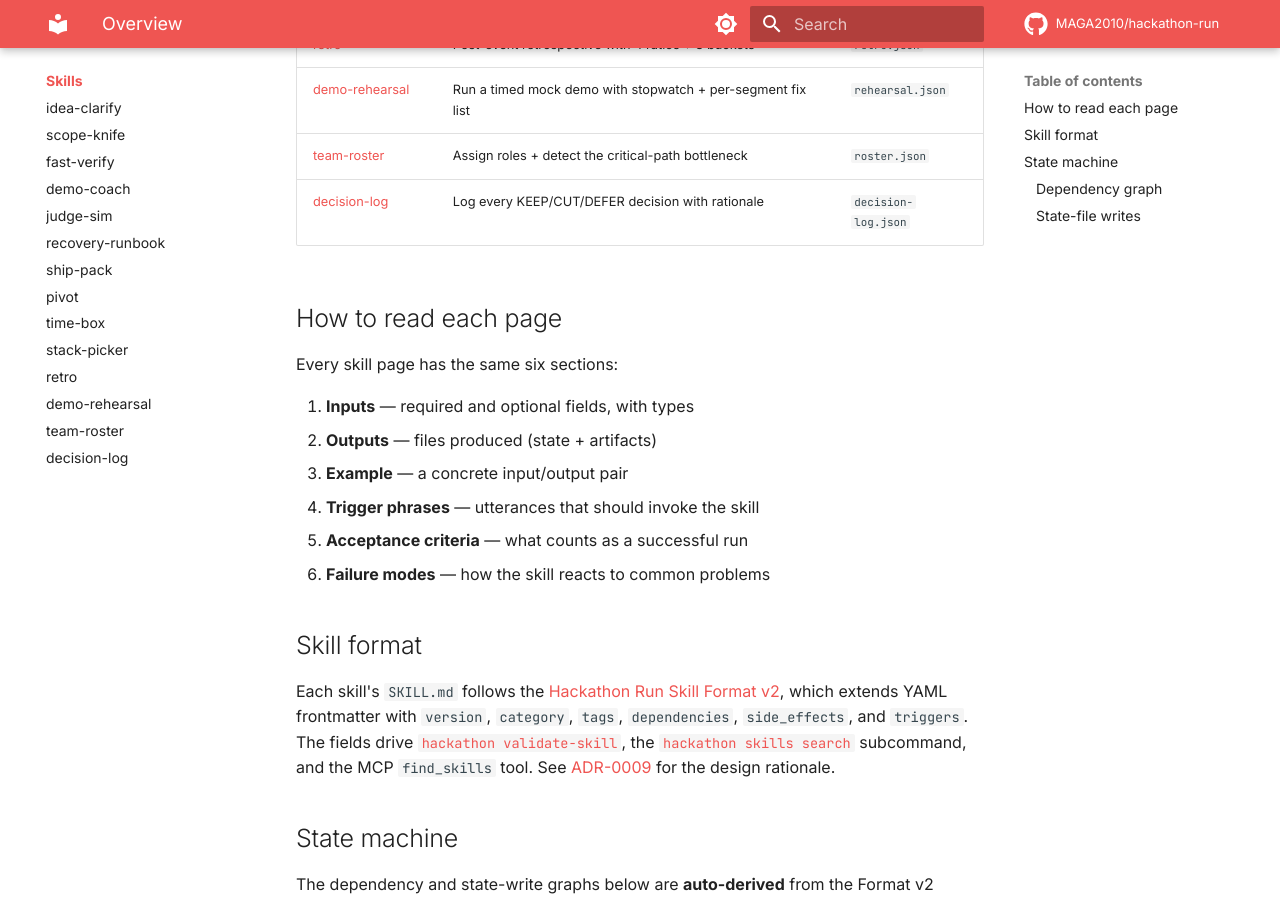
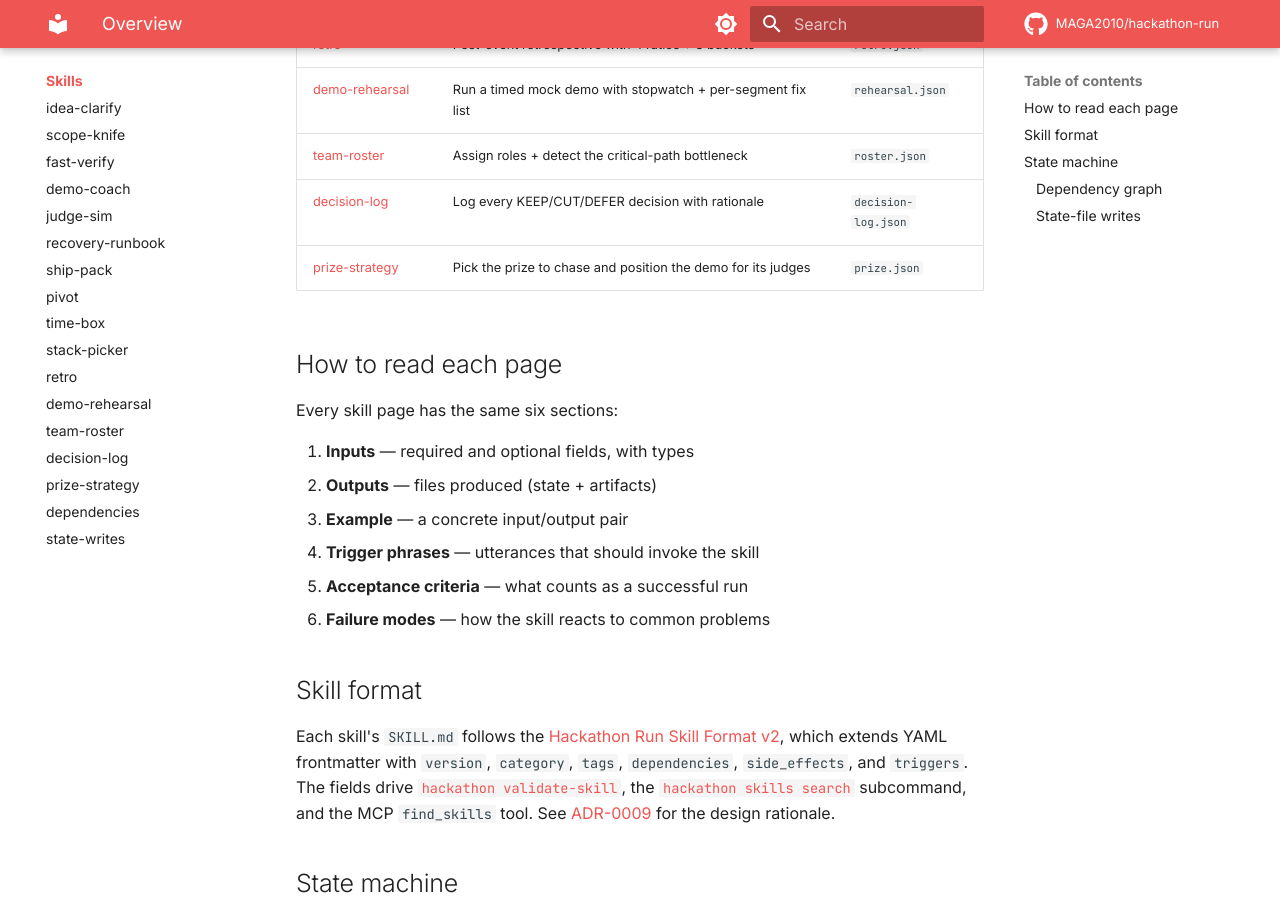
Before and after one commit to MAGA2010/hackathon-run, an MkDocs documentation site: the page built from docs/skills/index.md, in a window 1280 px wide and 900 px high, scrolled down 819 px. Built offline with MkDocs 1.6.1 and Material for MkDocs 9.7.7, drawn with Linux system fonts in a browser that asks for light colours; comment, search, counter and statistics services are not loaded.

```diff
--- a/docs/skills/index.md
+++ b/docs/skills/index.md
@@ -5,22 +5,23 @@ references. Skills are designed to be invoked by an agent that reads the
 SKILL.md, runs the scripts, and writes the state file at the path the contract
 specifies.
 
-| Skill                                   | One-line summary                                            | Output state        |
-| --------------------------------------- | ----------------------------------------------------------- | ------------------- |
-| [idea-clarify](idea-clarify.md)         | Surface a one-paragraph brief into a concrete demo goal     | (artifact only)     |
-| [scope-knife](scope-knife.md)           | Force a KEEP/CUT/DEFER decision on every feature            | `plan.json`         |
-| [fast-verify](fast-verify.md)           | Run each `demo_path` step end-to-end                        | `verify.json`       |
-| [demo-coach](demo-coach.md)             | Generate a 30/60/90-second pitch script                     | `demo.json`         |
-| [judge-sim](judge-sim.md)               | Simulate a judge panel + score                              | `review.json`       |
-| [ship-pack](ship-pack.md)               | Final ship audit (secrets, README, packaging)               | `ship.json`         |
-| [recovery-runbook](recovery-runbook.md) | Detect a 2am-class failure and emit a runbook               | `recovery.json`     |
-| [pivot](pivot.md)                       | Re-run scope-knife after a mid-build direction change       | (artifact only)     |
-| [time-box](time-box.md)                 | Allocate remaining clock to each pipeline stage             | `time-box.json`     |
-| [stack-picker](stack-picker.md)         | Recommend a tech stack when the team has no preference      | `stack.json`        |
-| [retro](retro.md)                       | Post-event retrospective with 4 ratios + 3 buckets          | `retro.json`        |
-| [demo-rehearsal](demo-rehearsal.md)     | Run a timed mock demo with stopwatch + per-segment fix list | `rehearsal.json`    |
-| [team-roster](team-roster.md)           | Assign roles + detect the critical-path bottleneck          | `roster.json`       |
-| [decision-log](decision-log.md)         | Log every KEEP/CUT/DEFER decision with rationale            | `decision-log.json` |
+| Skill                                   | One-line summary                                             | Output state        |
+| --------------------------------------- | ------------------------------------------------------------ | ------------------- |
+| [idea-clarify](idea-clarify.md)         | Surface a one-paragraph brief into a concrete demo goal      | (artifact only)     |
+| [scope-knife](scope-knife.md)           | Force a KEEP/CUT/DEFER decision on every feature             | `plan.json`         |
+| [fast-verify](fast-verify.md)           | Run each `demo_path` step end-to-end                         | `verify.json`       |
+| [demo-coach](demo-coach.md)             | Generate a 30/60/90-second pitch script                      | `demo.json`         |
+| [judge-sim](judge-sim.md)               | Simulate a judge panel + score                               | `review.json`       |
+| [ship-pack](ship-pack.md)               | Final ship audit (secrets, README, packaging)                | `ship.json`         |
+| [recovery-runbook](recovery-runbook.md) | Detect a 2am-class failure and emit a runbook                | `recovery.json`     |
+| [pivot](pivot.md)                       | Re-run scope-knife after a mid-build direction change        | (artifact only)     |
+| [time-box](time-box.md)                 | Allocate remaining clock to each pipeline stage              | `time-box.json`     |
+| [stack-picker](stack-picker.md)         | Recommend a tech stack when the team has no preference       | `stack.json`        |
+| [retro](retro.md)                       | Post-event retrospective with 4 ratios + 3 buckets           | `retro.json`        |
+| [demo-rehearsal](demo-rehearsal.md)     | Run a timed mock demo with stopwatch + per-segment fix list  | `rehearsal.json`    |
+| [team-roster](team-roster.md)           | Assign roles + detect the critical-path bottleneck           | `roster.json`       |
+| [decision-log](decision-log.md)         | Log every KEEP/CUT/DEFER decision with rationale             | `decision-log.json` |
+| [prize-strategy](prize-strategy.md)     | Pick the prize to chase and position the demo for its judges | `prize.json`        |
 
 ## How to read each page
 
--- a/mkdocs.yml
+++ b/mkdocs.yml
@@ -97,6 +97,9 @@ nav:
       - demo-rehearsal: skills/demo-rehearsal.md
       - team-roster: skills/team-roster.md
       - decision-log: skills/decision-log.md
+      - prize-strategy: skills/prize-strategy.md
+      - dependencies: skills/dependencies.md
+      - state-writes: skills/state-writes.md
   - Architecture:
       - Overview: architecture/overview.md
       - State Schemas: architecture/state-schemas.md
--- a/package.json
+++ b/package.json
@@ -27,9 +27,9 @@
     "test": "npm run build --silent && node scripts/run-sh.mjs tests/run-all.sh",
     "test:acceptance": "npm run build --silent && node scripts/run-sh.mjs tests/run-acceptance.sh",
     "test:integration": "npm run build --silent && node scripts/run-sh.mjs tests/run-integration.sh",
-    "test:unit": "npm run build --silent && node --test tests/unit/*.test.mjs",
+    "test:unit": "npm run build --silent && node scripts/run-unit-tests.mjs",
     "test:all": "npm run test:unit --silent && npm run test:acceptance --silent && npm run test:integration --silent",
-    "test:coverage": "npm run build --silent && node --test --experimental-test-coverage tests/unit/*.test.mjs",
+    "test:coverage": "npm run build --silent && node scripts/run-unit-tests.mjs --coverage",
     "validate": "npm run build --silent && node dist/cli/index.js validate",
     "dogfood": "node scripts/run-sh.mjs scripts/dogfood.sh",
     "release": "node scripts/run-sh.mjs scripts/release.sh",
```
Also changed, not shown: docs/skills/prize-strategy.md (added, +75 -0 lines), 1 other file.
